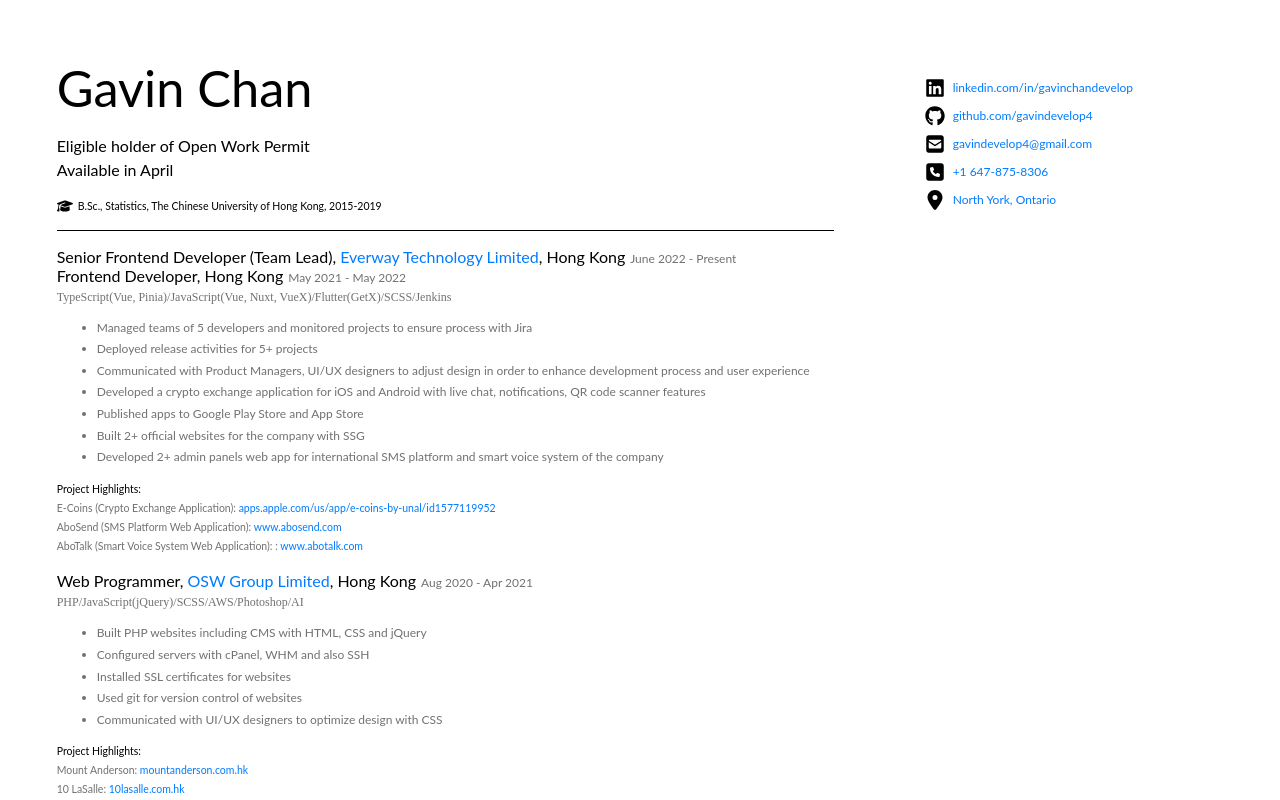
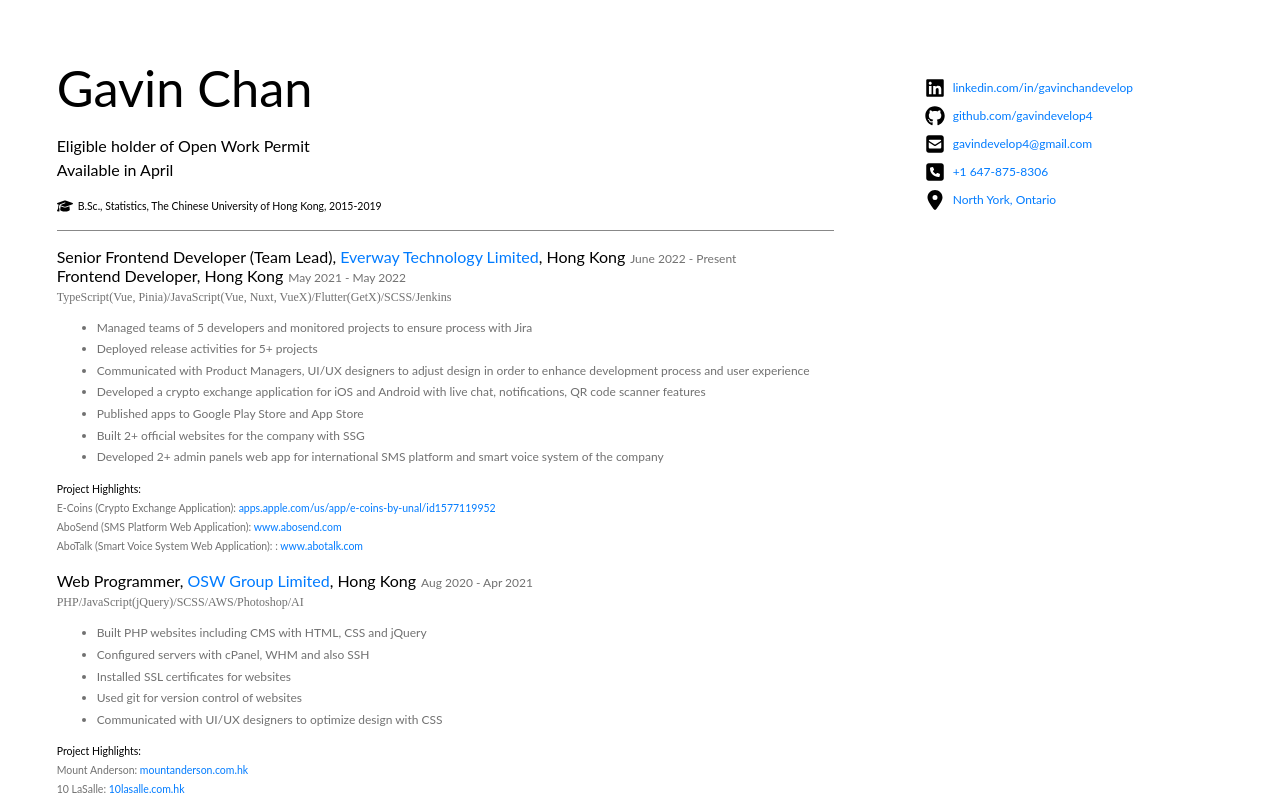
Before and after one commit to gavindevelop4/resume-vue, a Vue app: page / in a window 1280 px wide. Shown: the top 800 px of the page. Built offline with nearby package versions, Linux system fonts and the light colour scheme.

Commit message:
Fix: border color

```diff
--- a/src/components/ResumeHeader.vue
+++ b/src/components/ResumeHeader.vue
@@ -55,7 +55,7 @@
     margin-bottom: 16px;
 
     .left {
-      border-bottom: 1px solid black;
+      border-bottom: 1px solid #888888;
     }
   }
 
```
